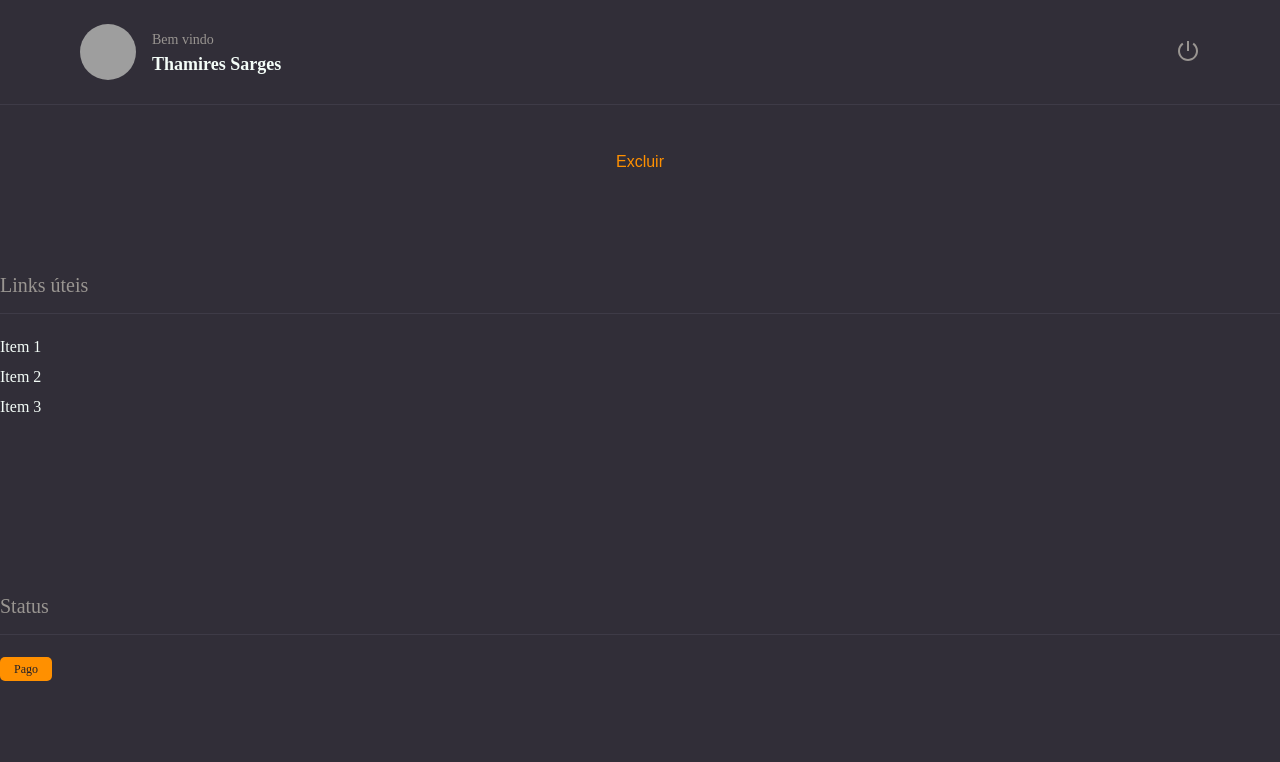
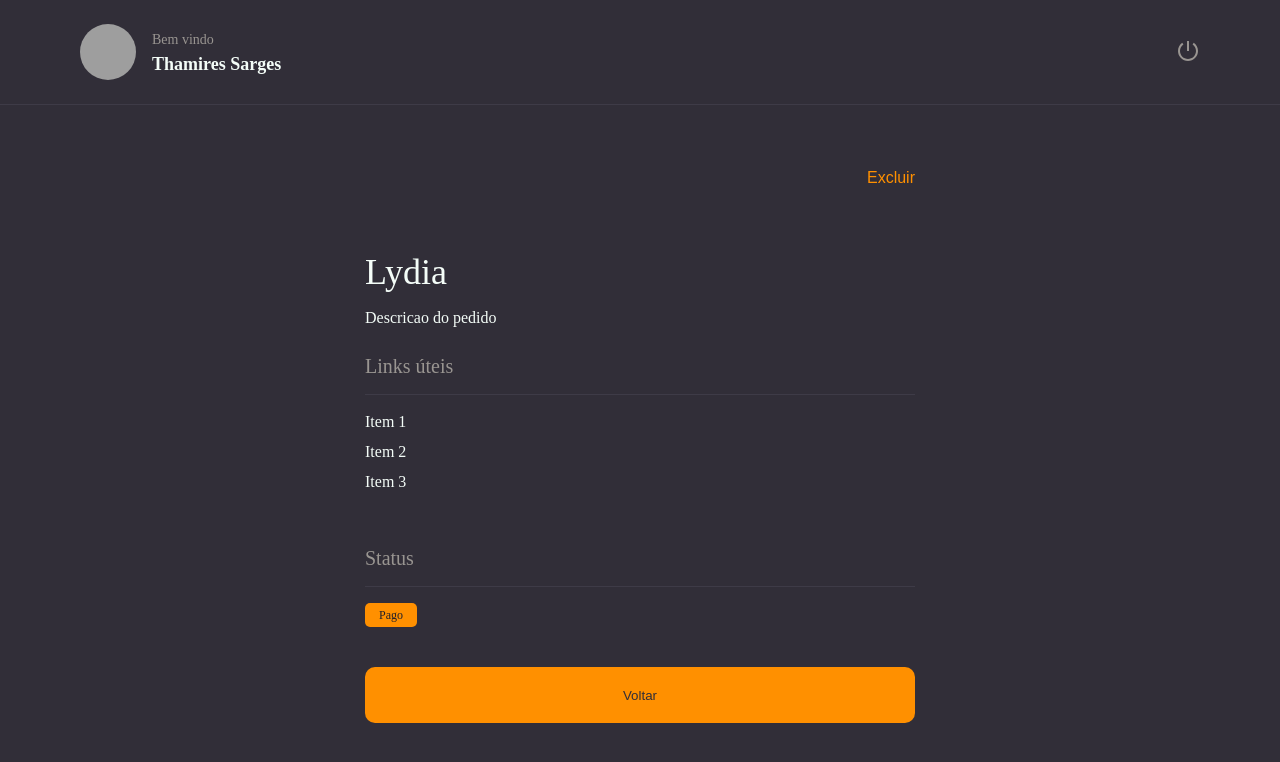
Before and after one commit to thamiressarges/registro-facil, a React (Vite) app: page / in a window 1280 px wide. Shown: the top 762 px of the page. Built offline with nearby package versions, Linux system fonts and the light colour scheme; grey boxes are pictures that could not be loaded.

Commit message:
feat: estrutura layout de conteúdo da página de detalhes

```diff
--- a/src/components/Section/styles.ts
+++ b/src/components/Section/styles.ts
@@ -1,7 +1,7 @@
 import styled from "styled-components";
 
 export const Container = styled.section`
-    margin: 56px 0 28px;
+    margin: 28px 0;
 
     > h2 {
         border-bottom-width: 1px;
@@ -9,7 +9,7 @@ export const Container = styled.section`
         border-bottom-color: ${({theme}) => theme.COLORS.BACKGROUND_700};
 
         padding-bottom: 16px;
-        margin-bottom: 24px;
+        margin-bottom: 18px;
 
         color: ${({theme}) => theme.COLORS.GRAY_100};
         font-size: 20px;
--- a/src/pages/Details/index.tsx
+++ b/src/pages/Details/index.tsx
@@ -1,15 +1,22 @@
+import { Container, Notes, Content } from './styles'
+
 import { Header } from '../../components/Header'
 import { Section } from '../../components/Section'
-import { Container, Notes } from './styles'
 import { Status } from '../../components/Status'
 import { ButtonText } from '../../components/ButtonText'
+import { Button } from '../../components/Button'
 
 export function Details(){
   return(
     <Container>
       <Header/>
 
+      <main>
+        <Content>
           <ButtonText title="Excluir"/>
+
+          <h1>Lydia</h1>
+          <p>Descricao do pedido</p>
 
           <Section title="Links úteis">
             <Notes>
@@ -22,6 +29,12 @@ export function Details(){
           <Section title="Status">
             <Status title="Pago"/>
           </Section>
+
+          <Button title="Voltar"/>
+        </Content>
+      </main>
+
+
     </Container>
   )
 }
--- a/src/pages/Details/styles.ts
+++ b/src/pages/Details/styles.ts
@@ -10,6 +10,12 @@ export const Container = styled.div`
         "header"
         "content"
     ;
+
+    > main {
+        grid-area: content;
+        overflow-y: scroll;
+        padding: 64px 0;
+    }
 `;
 
 export const Notes = styled.ul`
@@ -23,3 +29,28 @@ export const Notes = styled.ul`
         color: ${({theme}) => theme.COLORS.WHITE};
     }
 `;
+
+export const Content = styled.div`
+
+    max-width: 550px;
+    margin: 0 auto;
+
+    display: flex;
+    flex-direction: column;
+
+    > button:first-child {
+        align-self: end;
+    }
+
+    > h1 {
+        font-size: 36px;
+        font-weight: 500;
+        padding-top: 64px;
+    }
+
+    > p {
+        font-size: 16px;
+        margin-top: 16px;
+        text-align: justify;
+    }
+`;
```
Lines whose indentation alone changed are shown as unchanged.
